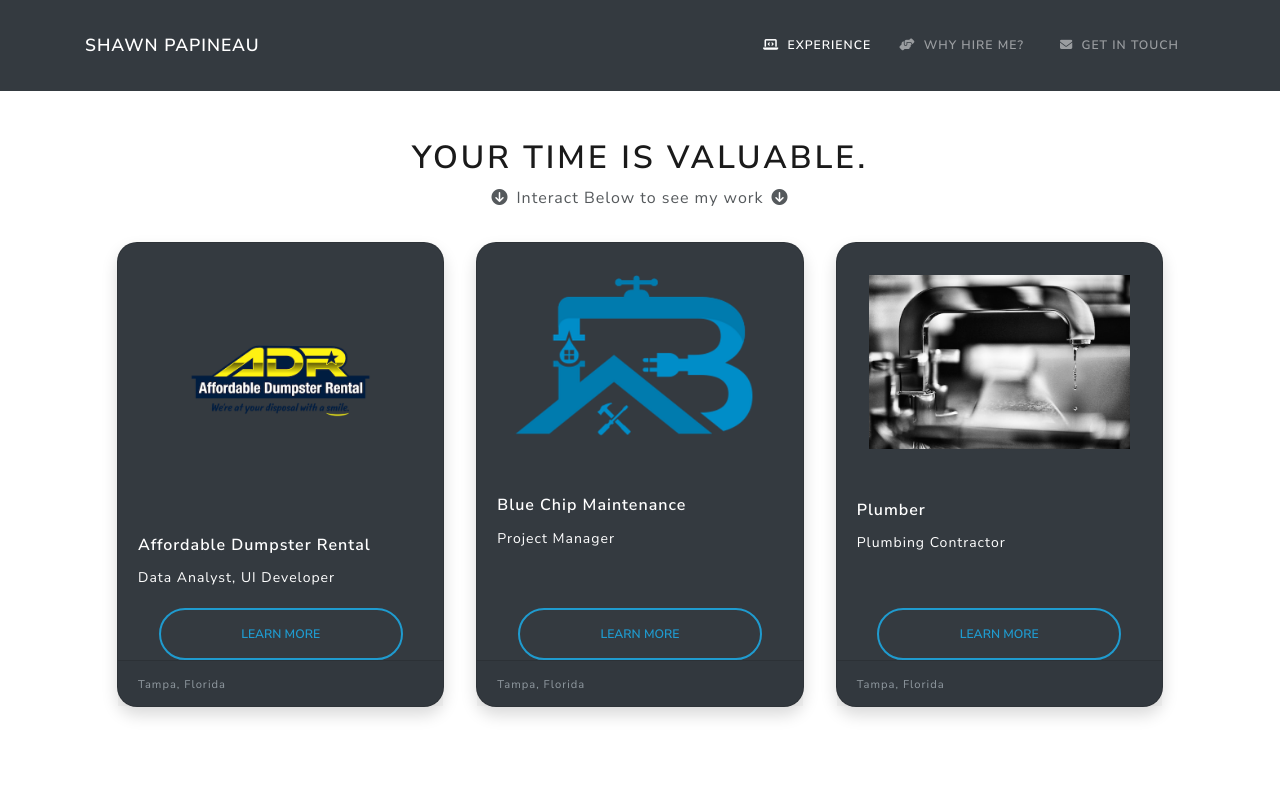
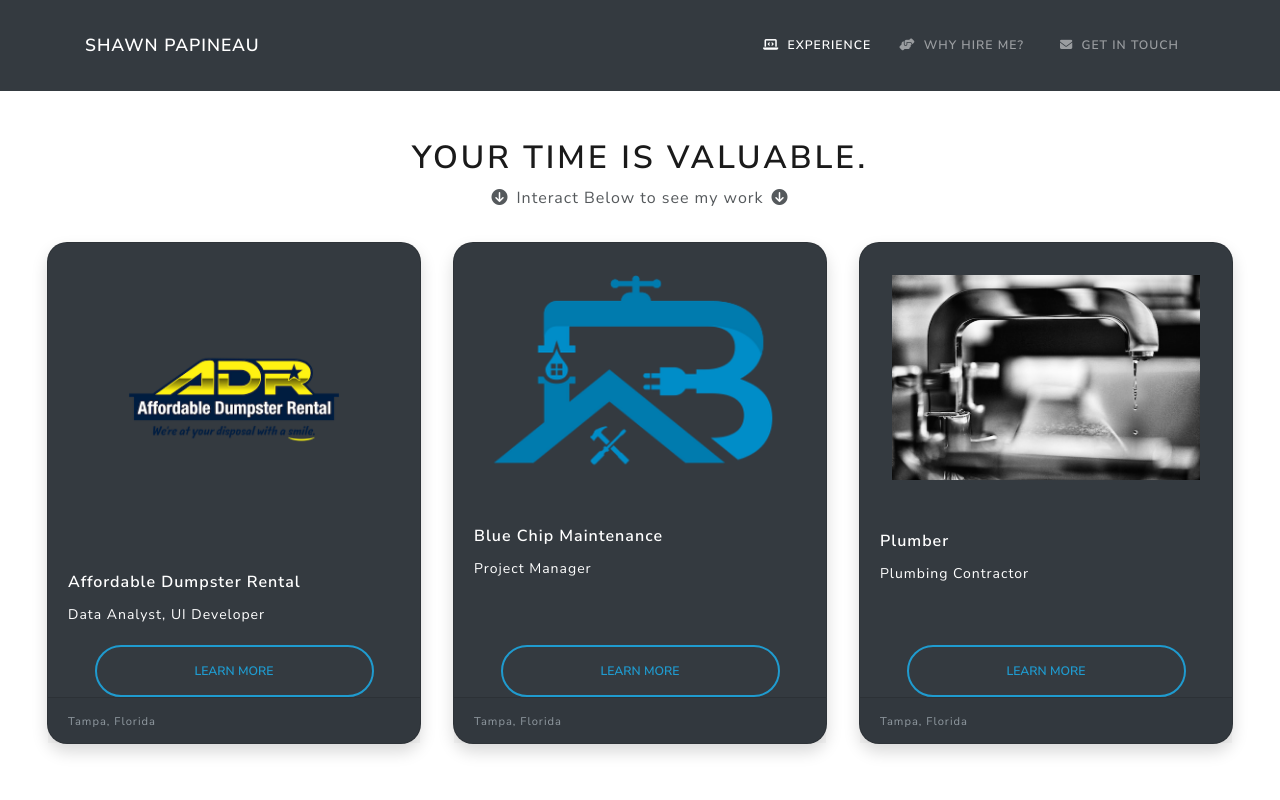
Before and after one commit to spapineau54/Portfolio-site, a React (Create React App) app in the folder frontend/: page /resume in a window 1280 px wide. Shown: the top 800 px of the page. Built offline with nearby package versions, Linux system fonts and the light colour scheme.

Commit message:
minor revision

```diff
--- a/frontend/src/components/Employer.js
+++ b/frontend/src/components/Employer.js
@@ -13,7 +13,7 @@
 
   return (
     <Card
-      style={{ maxWidth: '100vw', borderRadius: '20px' }}
+      style={{ borderRadius: '20px' }}
       isExpanded={isExpanded}
       className='m-3   bg-dark text-white shadow'
     >
--- a/frontend/src/screens/ResumeView.js
+++ b/frontend/src/screens/ResumeView.js
@@ -7,7 +7,7 @@
 
 const ResumeView = () => {
   return (
-    <Container>
+    <Container fluid>
       <h1 className='w-80   text-center  mt-5 display-5 '>
         Your Time is Valuable.
       </h1>
```
Also changed, not shown: 7 other files (tests, documents, lock files or other folders).
